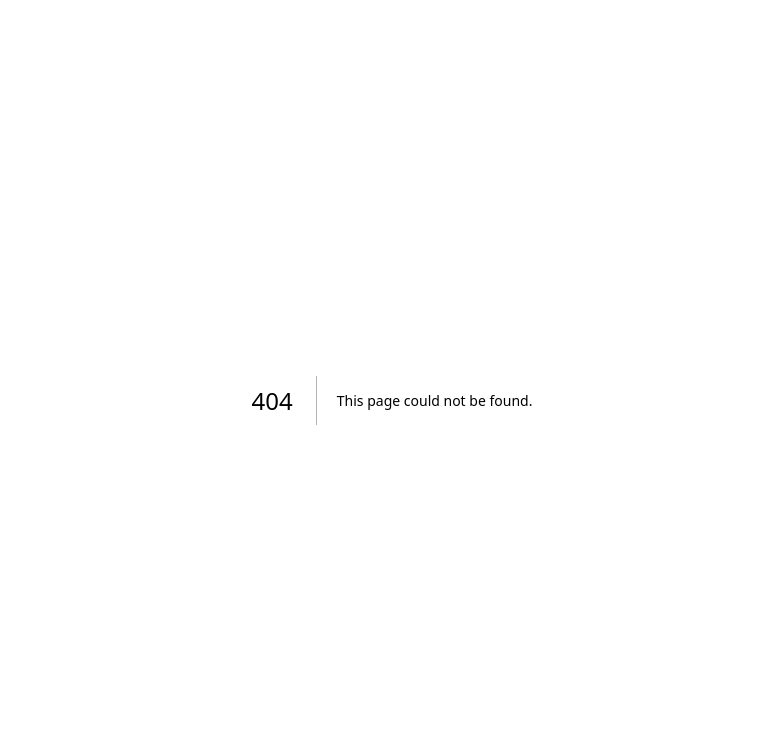
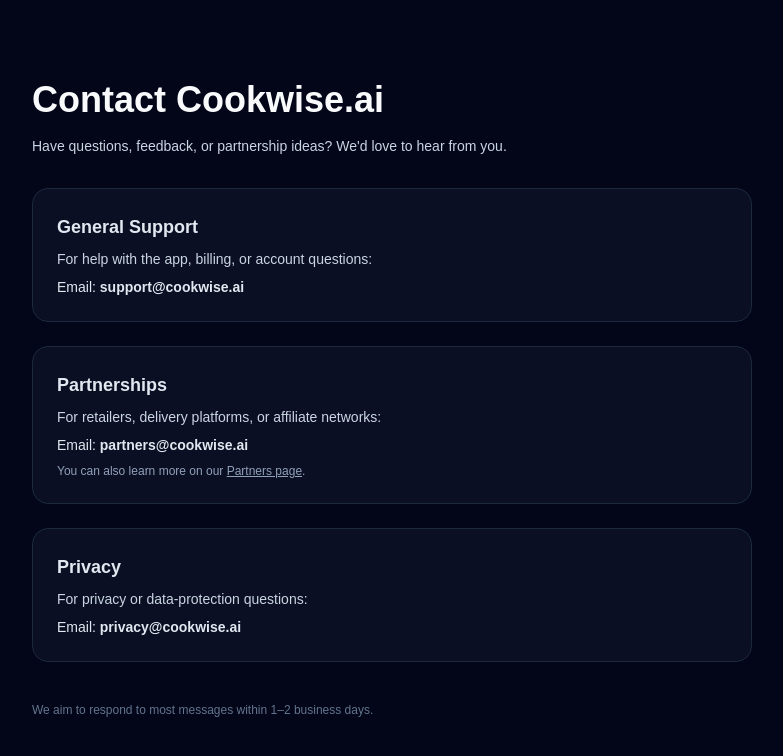
Before and after one commit to robsalter-lab/nextjs-cookwisemkt, a Next.js app: page /contact in a window 1280 px wide. Before the commit this address had no page. Shown: the top 756 px of the page, without its empty margins (248-1031 px from the left). Built offline with nearby package versions, Linux system fonts and the light colour scheme.

Commit message:
Create page.tsx

```diff
--- /dev/null
+++ b/app/contact/page.tsx
@@ -0,0 +1,63 @@
+import Link from "next/link";
+
+export default function ContactPage() {
+  return (
+    <main className="min-h-screen bg-slate-950 text-slate-50">
+      <section className="max-w-3xl mx-auto px-6 py-16 md:py-20">
+        <h1 className="text-3xl md:text-4xl font-semibold mb-4">
+          Contact Cookwise.ai
+        </h1>
+        <p className="text-sm text-slate-300 mb-8">
+          Have questions, feedback, or partnership ideas? We&apos;d love to hear
+          from you.
+        </p>
+
+        <div className="space-y-6 text-sm text-slate-200">
+          <div className="rounded-2xl border border-slate-800 bg-slate-900/60 p-6">
+            <h2 className="text-lg font-semibold mb-2">General Support</h2>
+            <p className="text-slate-300">
+              For help with the app, billing, or account questions:
+            </p>
+            <p className="mt-2">
+              Email:{" "}
+              <span className="font-semibold">support@cookwise.ai</span>
+            </p>
+          </div>
+
+          <div className="rounded-2xl border border-slate-800 bg-slate-900/60 p-6">
+            <h2 className="text-lg font-semibold mb-2">Partnerships</h2>
+            <p className="text-slate-300">
+              For retailers, delivery platforms, or affiliate networks:
+            </p>
+            <p className="mt-2">
+              Email:{" "}
+              <span className="font-semibold">partners@cookwise.ai</span>
+            </p>
+            <p className="mt-2 text-slate-400 text-xs">
+              You can also learn more on our{" "}
+              <Link href="/partners" className="underline">
+                Partners page
+              </Link>
+              .
+            </p>
+          </div>
+
+          <div className="rounded-2xl border border-slate-800 bg-slate-900/60 p-6">
+            <h2 className="text-lg font-semibold mb-2">Privacy</h2>
+            <p className="text-slate-300">
+              For privacy or data-protection questions:
+            </p>
+            <p className="mt-2">
+              Email:{" "}
+              <span className="font-semibold">privacy@cookwise.ai</span>
+            </p>
+          </div>
+        </div>
+
+        <p className="mt-10 text-xs text-slate-500">
+          We aim to respond to most messages within 1–2 business days.
+        </p>
+      </section>
+    </main>
+  );
+}
```
